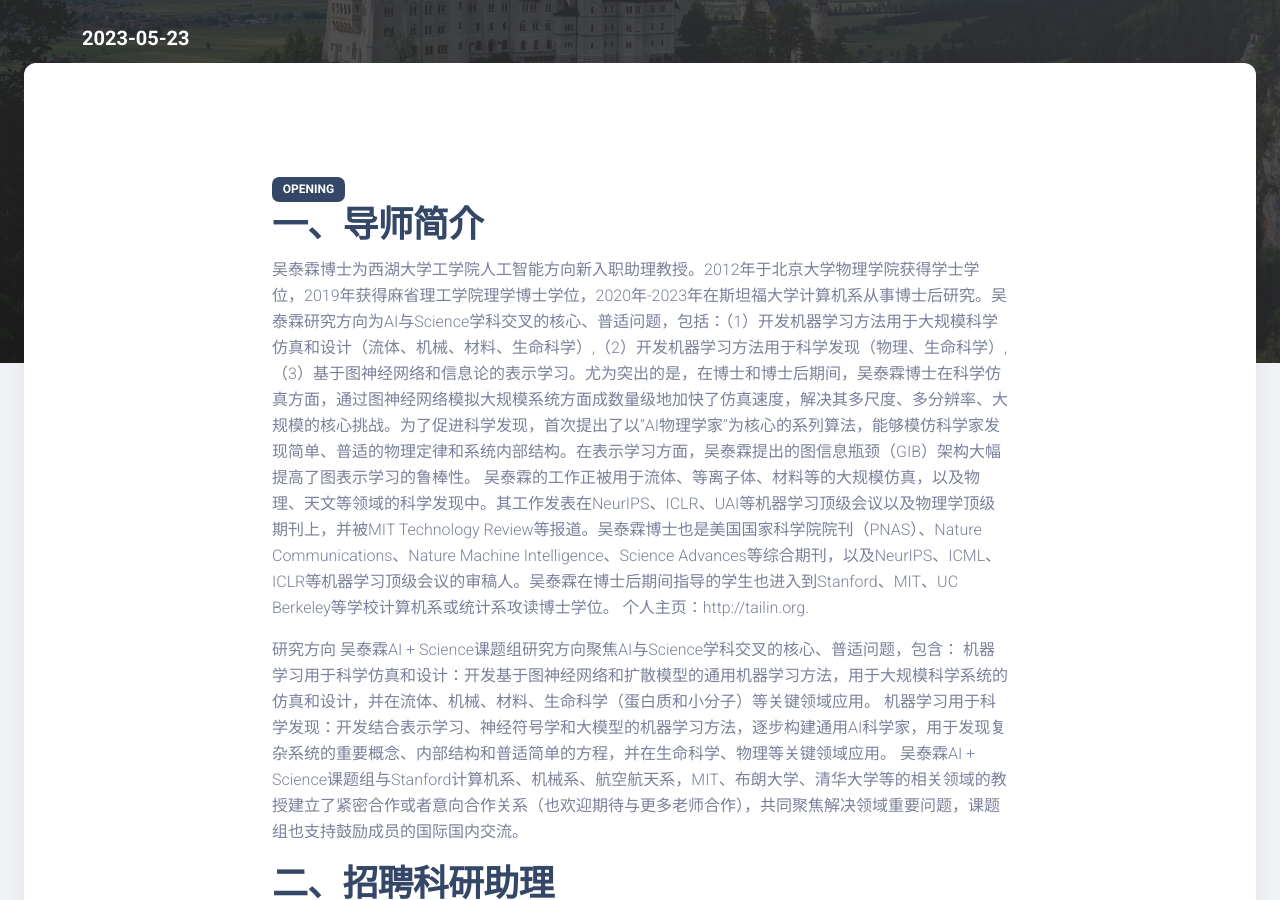
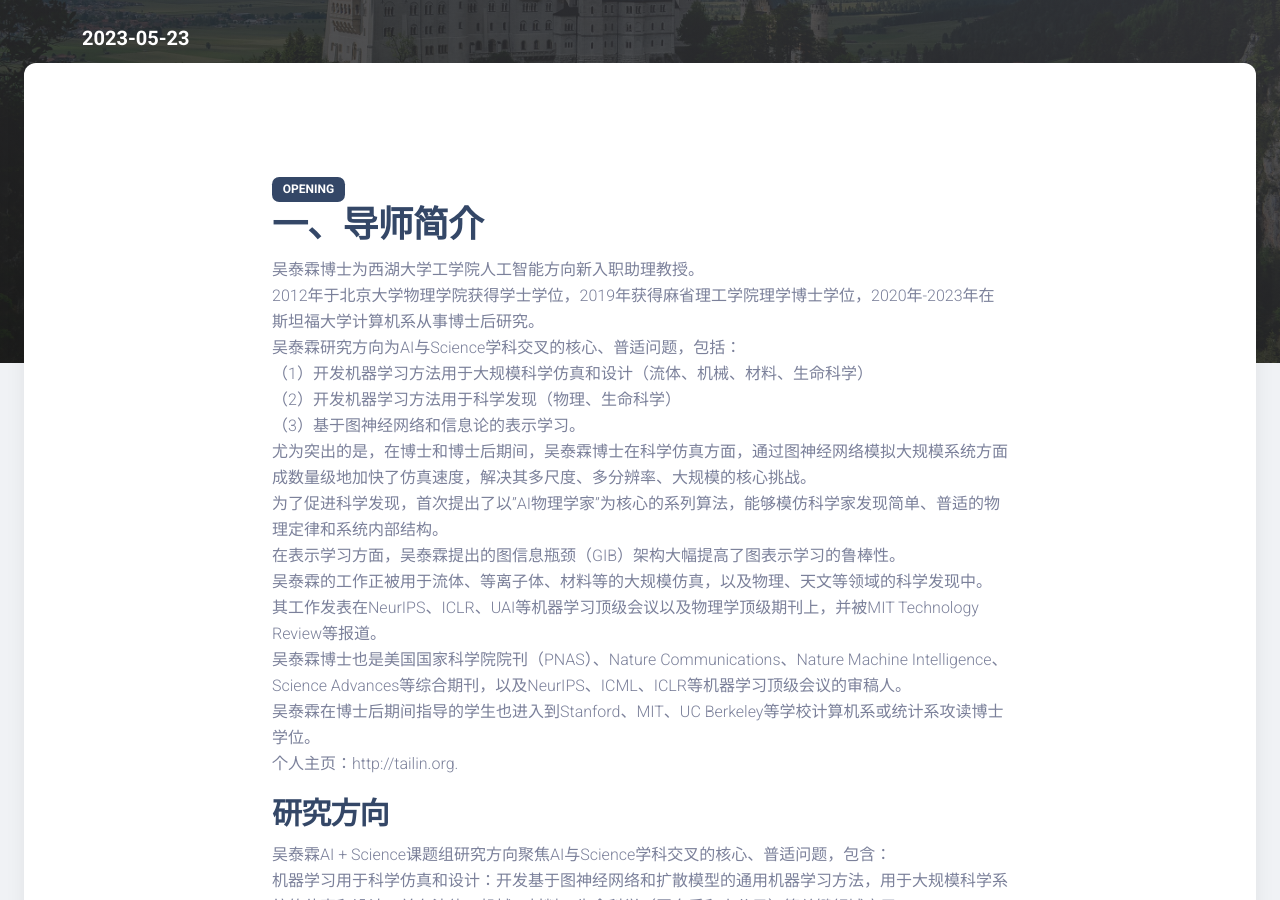
Before and after one commit to PascalDai/TailinLabWebsite, a Jekyll site: the page built from _posts/opening/2023-05-23-科研助理.md, in a window 1280 px wide and 900 px high, scrolled down 708 px. Built offline with Jekyll 4.4.1, drawn with Linux system fonts in a browser that asks for light colours; nearby versions of some CDN libraries; some of the changed text lies outside the part shown.

Commit message:
fix post page
将招聘信息的排版进行优化

```diff
--- a/_posts/opening/2023-05-23-科研助理.md
+++ b/_posts/opening/2023-05-23-科研助理.md
@@ -5,25 +5,39 @@
 categories: opening
 ---
 ## 一、导师简介
-吴泰霖博士为西湖大学工学院人工智能方向新入职助理教授。2012年于北京大学物理学院获得学士学位，2019年获得麻省理工学院理学博士学位，2020年-2023年在斯坦福大学计算机系从事博士后研究。吴泰霖研究方向为AI与Science学科交叉的核心、普适问题，包括：（1）开发机器学习方法用于大规模科学仿真和设计（流体、机械、材料、生命科学）,（2）开发机器学习方法用于科学发现（物理、生命科学）,（3）基于图神经网络和信息论的表示学习。尤为突出的是，在博士和博士后期间，吴泰霖博士在科学仿真方面，通过图神经网络模拟大规模系统方面成数量级地加快了仿真速度，解决其多尺度、多分辨率、大规模的核心挑战。为了促进科学发现，首次提出了以”AI物理学家”为核心的系列算法，能够模仿科学家发现简单、普适的物理定律和系统内部结构。在表示学习方面，吴泰霖提出的图信息瓶颈（GIB）架构大幅提高了图表示学习的鲁棒性。
-吴泰霖的工作正被用于流体、等离子体、材料等的大规模仿真，以及物理、天文等领域的科学发现中。其工作发表在NeurIPS、ICLR、UAI等机器学习顶级会议以及物理学顶级期刊上，并被MIT Technology Review等报道。吴泰霖博士也是美国国家科学院院刊（PNAS）、Nature Communications、Nature Machine Intelligence、Science Advances等综合期刊，以及NeurIPS、ICML、ICLR等机器学习顶级会议的审稿人。吴泰霖在博士后期间指导的学生也进入到Stanford、MIT、UC Berkeley等学校计算机系或统计系攻读博士学位。
+吴泰霖博士为西湖大学工学院人工智能方向新入职助理教授。
+2012年于北京大学物理学院获得学士学位，2019年获得麻省理工学院理学博士学位，2020年-2023年在斯坦福大学计算机系从事博士后研究。
+吴泰霖研究方向为AI与Science学科交叉的核心、普适问题，包括：
+（1）开发机器学习方法用于大规模科学仿真和设计（流体、机械、材料、生命科学）
+（2）开发机器学习方法用于科学发现（物理、生命科学）
+（3）基于图神经网络和信息论的表示学习。
+尤为突出的是，在博士和博士后期间，吴泰霖博士在科学仿真方面，通过图神经网络模拟大规模系统方面成数量级地加快了仿真速度，解决其多尺度、多分辨率、大规模的核心挑战。
+为了促进科学发现，首次提出了以”AI物理学家”为核心的系列算法，能够模仿科学家发现简单、普适的物理定律和系统内部结构。
+在表示学习方面，吴泰霖提出的图信息瓶颈（GIB）架构大幅提高了图表示学习的鲁棒性。
+吴泰霖的工作正被用于流体、等离子体、材料等的大规模仿真，以及物理、天文等领域的科学发现中。
+其工作发表在NeurIPS、ICLR、UAI等机器学习顶级会议以及物理学顶级期刊上，并被MIT Technology Review等报道。
+吴泰霖博士也是美国国家科学院院刊（PNAS）、Nature Communications、Nature Machine Intelligence、Science Advances等综合期刊，以及NeurIPS、ICML、ICLR等机器学习顶级会议的审稿人。
+吴泰霖在博士后期间指导的学生也进入到Stanford、MIT、UC Berkeley等学校计算机系或统计系攻读博士学位。
 个人主页：http://tailin.org.
 
-研究方向
+### 研究方向
 吴泰霖AI + Science课题组研究方向聚焦AI与Science学科交叉的核心、普适问题，包含：
 机器学习用于科学仿真和设计：开发基于图神经网络和扩散模型的通用机器学习方法，用于大规模科学系统的仿真和设计，并在流体、机械、材料、生命科学（蛋白质和小分子）等关键领域应用。
 机器学习用于科学发现：开发结合表示学习、神经符号学和大模型的机器学习方法，逐步构建通用AI科学家，用于发现复杂系统的重要概念、内部结构和普适简单的方程，并在生命科学、物理等关键领域应用。
 吴泰霖AI + Science课题组与Stanford计算机系、机械系、航空航天系，MIT、布朗大学、清华大学等的相关领域的教授建立了紧密合作或者意向合作关系（也欢迎期待与更多老师合作），共同聚焦解决领域重要问题，课题组也支持鼓励成员的国际国内交流。
 
 ## 二、招聘科研助理
-课题组长期招收科研助理（聘期2年或以上）。科研助理将能参与并有机会领导独立项目，并target机器学习顶级会议和国际综合期刊（PNAS、Nature子刊等）。基本要求：
-- 本科毕业或者硕士毕业，课业成绩或科研成果优秀；
-- 有机器学习或相关领域科研经验，编程能力强；
-- 有志于在AI + Science领域做出有影响力工作；
-- 积极主动、热爱研究。
+课题组长期招收科研助理（聘期2年或以上）。
+科研助理将能参与并有机会领导独立项目，并target机器学习顶级会议和国际综合期刊（PNAS、Nature子刊等）。
+基本要求：
+- 本科毕业或者硕士毕业，课业成绩或科研成果优秀；
+- 有机器学习或相关领域科研经验，编程能力强；
+- 有志于在AI + Science领域做出有影响力工作；
+- 积极主动、热爱研究。
 
 ## 三、薪酬待遇
-根据西湖大学相关规定以及申请人工作经验，实验室将提供具有国际竞争力的薪酬待遇以及工作条件，享受五险一金及西湖大学的相关福利。具体待遇面议。
+根据西湖大学相关规定以及申请人工作经验，实验室将提供具有国际竞争力的薪酬待遇以及工作条件，享受五险一金及西湖大学的相关福利。
+具体待遇面议。
 
 ## 四、申请方式
 应聘者通过电子邮件 wutailin@westlake.edu.cn 联系吴泰霖博士，并附上简历；
```
Also changed, not shown: _posts/opening/2023-05-23-博士后.markdown (+24 -16 lines), index.html (+9 -5 lines).
